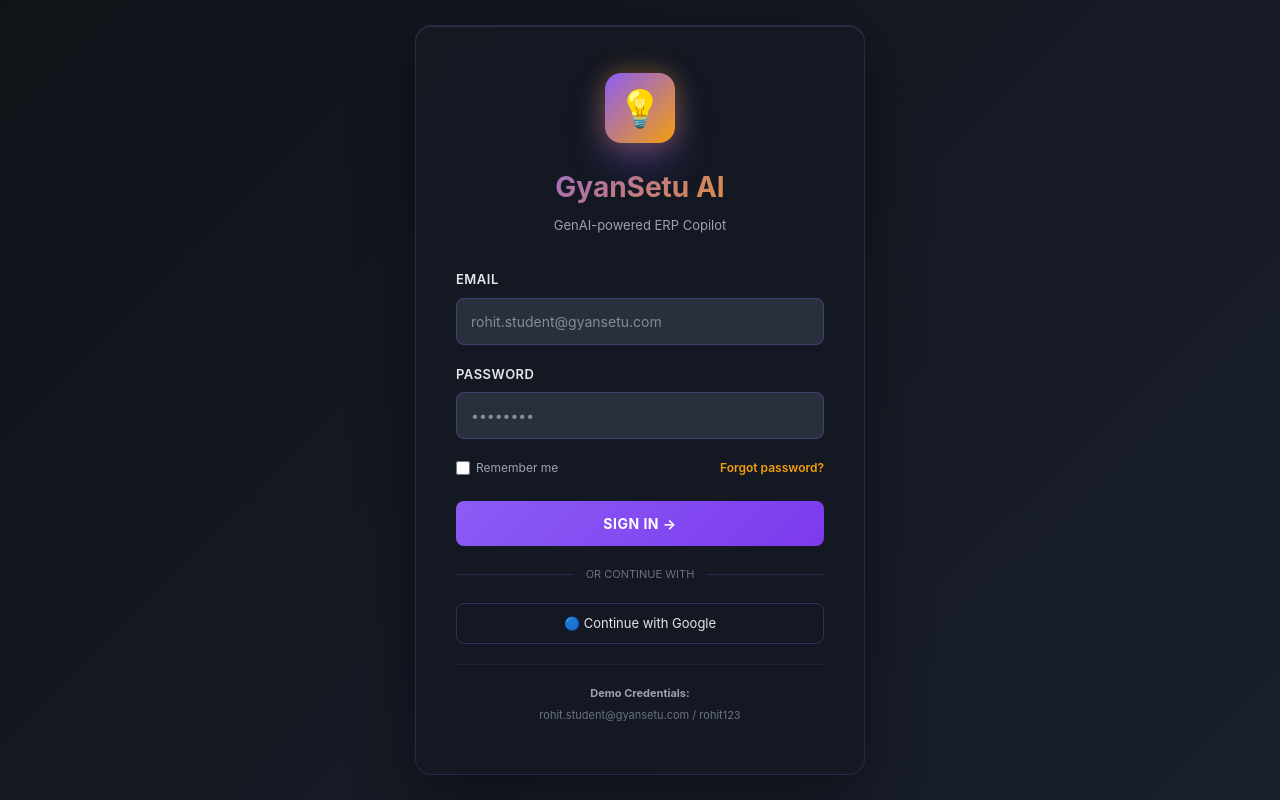
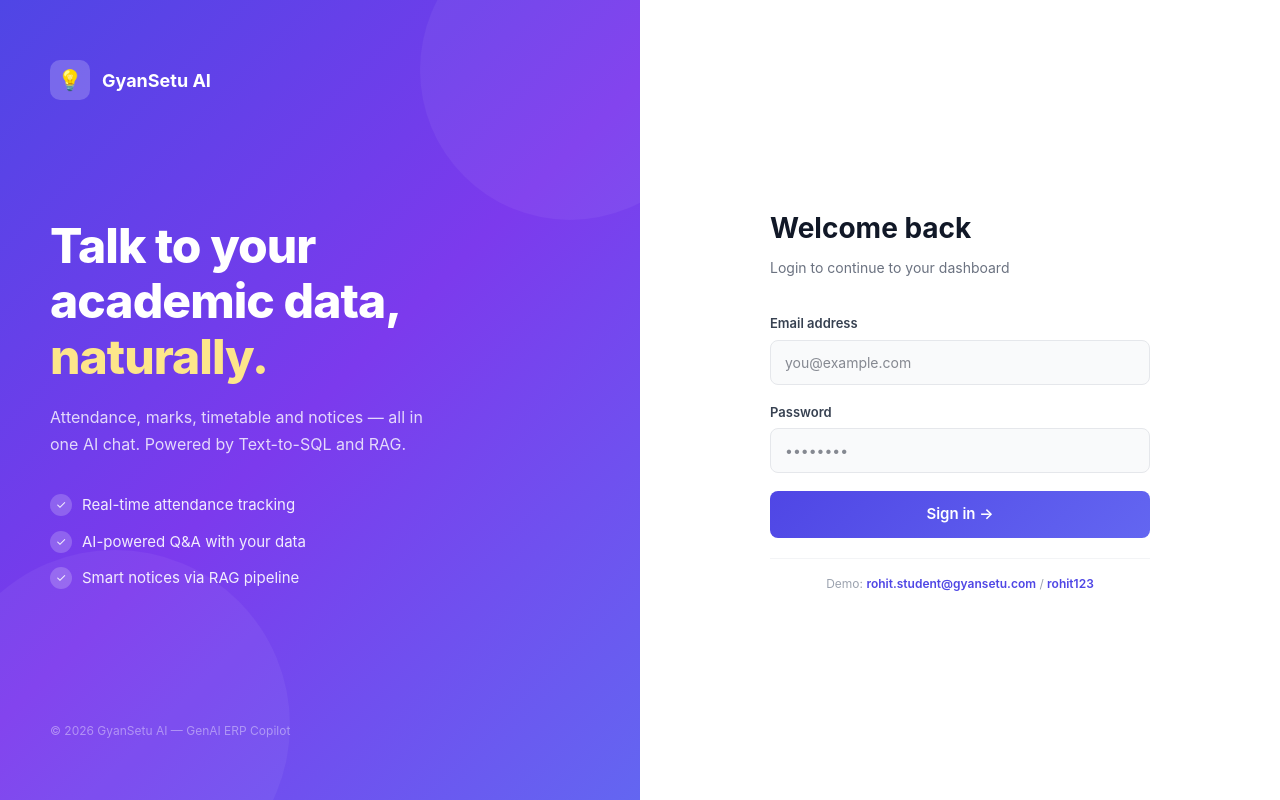
Before and after one commit to Rohitraj45592/gyansetu-ai, a Next.js app in the folder frontend/: page /login in a window 1280 px wide. Built offline with nearby package versions, Linux system fonts and the light colour scheme.

Commit message:
Landing + login split page at root

```diff
--- a/frontend/app/login/page.tsx
+++ b/frontend/app/login/page.tsx
@@ -3,7 +3,7 @@ import { useState } from 'react'
 import { useRouter } from 'next/navigation'
 import axios from 'axios'
 
-export default function LoginPage() {
+export default function Home() {
   const router = useRouter()
   const [email, setEmail] = useState('')
   const [password, setPassword] = useState('')
@@ -22,7 +22,7 @@ export default function LoginPage() {
       localStorage.setItem('student_id', '1')
       router.push('/dashboard')
     } catch {
-      setError('Invalid email or password. Please try again.')
+      setError('Invalid credentials. Please try again.')
     } finally {
       setLoading(false)
     }
@@ -31,100 +31,117 @@ export default function LoginPage() {
   return (
     <>
       <style>{`
-        @keyframes slideIn {
-          from { opacity: 0; transform: translateY(20px); }
+        * { margin: 0; padding: 0; box-sizing: border-box; }
+        body { font-family: -apple-system, BlinkMacSystemFont, 'Segoe UI', Roboto, sans-serif; }
+        @keyframes fadeIn {
+          from { opacity: 0; transform: translateY(16px); }
           to { opacity: 1; transform: translateY(0); }
         }
-        @keyframes floatAndGlow {
-          0%, 100% {
-            transform: translateY(0px);
-            box-shadow: 0 15px 35px rgba(139,92,246,0.3), 0 0 20px rgba(245,158,11,0.3);
+        .fade-in { animation: fadeIn 0.6s ease-out; }
+        .input-field { transition: all 0.3s ease; }
+        .input-field:hover { border-color: rgba(255,255,255,0.4) !important; }
+        .input-field:focus { outline: none; border-color: white !important; box-shadow: 0 0 0 3px rgba(255,255,255,0.15); }
+        .sign-btn:hover { transform: translateY(-1px); box-shadow: 0 8px 20px rgba(99,102,241,0.4); }
+        .sign-btn:active { transform: translateY(0); }
+        .check-item { display: flex; align-items: center; gap: 10px; margin-bottom: 14px; font-size: 15px; color: rgba(255,255,255,0.9); }
+        .check-icon { width: 22px; height: 22px; border-radius: 50%; background: rgba(255,255,255,0.2); display: flex; align-items: center; justify-content: center; flex-shrink: 0; font-size: 12px; }
+        @media (max-width: 768px) {
+          .left-panel { display: none !important; }
+          .right-panel { width: 100% !important; }
         }
-          50% {
-            transform: translateY(-12px);
-            box-shadow: 0 25px 45px rgba(139,92,246,0.5), 0 0 40px rgba(245,158,11,0.6);
-          }
-        }
-        .login-card { animation: slideIn 0.5s ease-out; }
-        .logo-float { animation: floatAndGlow 3s ease-in-out infinite; }
-        .login-btn:hover { transform: translateY(-2px); box-shadow: 0 10px 25px rgba(139,92,246,0.4); }
-        .login-btn:active { transform: translateY(0); }
-        .google-btn:hover { background: rgba(139,92,246,0.1); border-color: #8B5CF6; }
-        .input-field:hover { background: rgba(55,65,81,0.8); border-color: rgba(139,92,246,0.5); }
-        .input-field:focus { outline: none; background: rgba(55,65,81,0.9); border-color: #8B5CF6; box-shadow: 0 0 0 3px rgba(139,92,246,0.1); }
       `}</style>
 
+      <div style={{ display: 'flex', minHeight: '100vh', fontFamily: "-apple-system, BlinkMacSystemFont, 'Segoe UI', sans-serif" }}>
+
+        {/* Left Panel */}
+        <div className="left-panel" style={{
+          width: '50%',
+          background: 'linear-gradient(135deg, #4f46e5 0%, #7c3aed 50%, #6366f1 100%)',
+          padding: '60px 50px',
+          display: 'flex',
+          flexDirection: 'column',
+          justifyContent: 'space-between',
+          position: 'relative',
+          overflow: 'hidden'
+        }}>
+          {/* Decorative circles */}
+          <div style={{ position: 'absolute', top: '-80px', right: '-80px', width: '300px', height: '300px', borderRadius: '50%', background: 'rgba(255,255,255,0.05)' }} />
+          <div style={{ position: 'absolute', bottom: '-100px', left: '-60px', width: '350px', height: '350px', borderRadius: '50%', background: 'rgba(255,255,255,0.05)' }} />
+
+          {/* Brand */}
+          <div style={{ display: 'flex', alignItems: 'center', gap: '12px', position: 'relative', zIndex: 1 }}>
             <div style={{
-        fontFamily: "-apple-system, BlinkMacSystemFont, 'Segoe UI', Roboto, sans-serif",
-        background: 'linear-gradient(135deg, #0F1419 0%, #1a1f2e 100%)',
-        minHeight: '100vh',
+              width: '40px', height: '40px', borderRadius: '10px',
+              background: 'rgba(255,255,255,0.2)',
+              display: 'flex', alignItems: 'center', justifyContent: 'center', fontSize: '20px'
+            }}>💡</div>
+            <span style={{ color: 'white', fontWeight: 700, fontSize: '18px' }}>GyanSetu AI</span>
+          </div>
+
+          {/* Main text */}
+          <div style={{ position: 'relative', zIndex: 1 }}>
+            <h1 style={{
+              fontSize: '48px', fontWeight: 800, color: 'white',
+              lineHeight: 1.15, marginBottom: '20px', letterSpacing: '-0.02em'
+            }}>
+              Talk to your<br />academic data,<br />
+              <span style={{ color: '#fde68a' }}>naturally.</span>
+            </h1>
+            <p style={{ color: 'rgba(255,255,255,0.8)', fontSize: '16px', lineHeight: 1.7, marginBottom: '36px', maxWidth: '380px' }}>
+              Attendance, marks, timetable and notices — all in one AI chat. Powered by Text-to-SQL and RAG.
+            </p>
+            <div>
+              <div className="check-item"><div className="check-icon">✓</div> Real-time attendance tracking</div>
+              <div className="check-item"><div className="check-icon">✓</div> AI-powered Q&A with your data</div>
+              <div className="check-item"><div className="check-icon">✓</div> Smart notices via RAG pipeline</div>
+            </div>
+          </div>
+
+          <p style={{ color: 'rgba(255,255,255,0.4)', fontSize: '12px', position: 'relative', zIndex: 1 }}>
+            © 2026 GyanSetu AI — GenAI ERP Copilot
+          </p>
+        </div>
+
+        {/* Right Panel */}
+        <div className="right-panel fade-in" style={{
+          width: '50%',
+          background: '#ffffff',
           display: 'flex',
           alignItems: 'center',
           justifyContent: 'center',
-        padding: '20px'
+          padding: '40px'
         }}>
-        <div className="login-card" style={{
-          width: '100%',
-          maxWidth: '450px',
-          background: 'rgba(20,25,35,0.9)',
-          border: '1px solid rgba(139,92,246,0.2)',
-          borderRadius: '16px',
-          backdropFilter: 'blur(10px)',
-          boxShadow: '0 20px 60px rgba(0,0,0,0.4), inset 0 1px 0 rgba(255,255,255,0.1)',
-          padding: '50px 40px'
-        }}>
-
-          {/* Logo */}
-          <div style={{ textAlign: 'center', marginBottom: '35px' }}>
-            <div className="logo-float" style={{
-              width: '70px', height: '70px',
-              margin: '0 auto 20px',
-              background: 'linear-gradient(135deg, #8B5CF6 0%, #F59E0B 100%)',
-              borderRadius: '16px',
-              display: 'flex', alignItems: 'center', justifyContent: 'center',
-              fontSize: '36px'
-            }}>💡</div>
-            <h1 style={{
-              fontSize: '28px', fontWeight: 700, marginBottom: '8px',
-              background: 'linear-gradient(135deg, #8B5CF6 0%, #F59E0B 100%)',
-              WebkitBackgroundClip: 'text', WebkitTextFillColor: 'transparent',
-              backgroundClip: 'text'
-            }}>GyanSetu AI</h1>
-            <p style={{ fontSize: '13px', color: '#9CA3AF', margin: 0 }}>GenAI-powered ERP Copilot</p>
+          <div style={{ width: '100%', maxWidth: '380px' }}>
+            <div style={{ marginBottom: '36px' }}>
+              <h2 style={{ fontSize: '28px', fontWeight: 700, color: '#111827', marginBottom: '8px' }}>Welcome back</h2>
+              <p style={{ fontSize: '14px', color: '#6b7280' }}>Login to continue to your dashboard</p>
             </div>
 
-          {/* Form */}
             <form onSubmit={handleLogin}>
-            <div style={{ marginBottom: '20px' }}>
-              <label style={{
-                display: 'block', fontSize: '13px', fontWeight: 600,
-                marginBottom: '8px', color: '#E5E7EB',
-                textTransform: 'uppercase', letterSpacing: '0.5px'
-              }}>Email</label>
+              <div style={{ marginBottom: '18px' }}>
+                <label style={{ display: 'block', fontSize: '13px', fontWeight: 600, color: '#374151', marginBottom: '6px' }}>
+                  Email address
+                </label>
                 <input
                   type="email"
                   className="input-field"
                   value={email}
                   onChange={(e) => setEmail(e.target.value)}
-                placeholder="rohit.student@gyansetu.com"
+                  placeholder="you@example.com"
                   required
                   style={{
-                  width: '100%', padding: '12px 14px',
-                  background: 'rgba(55,65,81,0.6)',
-                  border: '1px solid rgba(139,92,246,0.3)',
-                  borderRadius: '8px', color: '#E5E7EB',
-                  fontSize: '14px', transition: 'all 0.3s ease',
-                  boxSizing: 'border-box'
+                    width: '100%', padding: '11px 14px',
+                    border: '1.5px solid #e5e7eb', borderRadius: '8px',
+                    fontSize: '14px', color: '#111827',
+                    background: '#f9fafb', boxSizing: 'border-box'
                   }}
                 />
               </div>
 
-            <div style={{ marginBottom: '20px' }}>
-              <label style={{
-                display: 'block', fontSize: '13px', fontWeight: 600,
-                marginBottom: '8px', color: '#E5E7EB',
-                textTransform: 'uppercase', letterSpacing: '0.5px'
-              }}>Password</label>
+              <div style={{ marginBottom: '18px' }}>
+                <label style={{ display: 'block', fontSize: '13px', fontWeight: 600, color: '#374151', marginBottom: '6px' }}>
+                  Password
+                </label>
                 <input
                   type="password"
                   className="input-field"
@@ -133,75 +150,41 @@ export default function LoginPage() {
                   placeholder="••••••••"
                   required
                   style={{
-                  width: '100%', padding: '12px 14px',
-                  background: 'rgba(55,65,81,0.6)',
-                  border: '1px solid rgba(139,92,246,0.3)',
-                  borderRadius: '8px', color: '#E5E7EB',
-                  fontSize: '14px', transition: 'all 0.3s ease',
-                  boxSizing: 'border-box'
+                    width: '100%', padding: '11px 14px',
+                    border: '1.5px solid #e5e7eb', borderRadius: '8px',
+                    fontSize: '14px', color: '#111827',
+                    background: '#f9fafb', boxSizing: 'border-box'
                   }}
                 />
               </div>
 
-            <div style={{
-              display: 'flex', justifyContent: 'space-between',
-              alignItems: 'center', margin: '12px 0 24px', fontSize: '12px'
-            }}>
-              <label style={{ display: 'flex', alignItems: 'center', gap: '6px', color: '#9CA3AF', cursor: 'pointer' }}>
-                <input type="checkbox" style={{ width: '14px', height: '14px', accentColor: '#8B5CF6' }} />
-                Remember me
-              </label>
-              <a href="#" style={{ color: '#F59E0B', textDecoration: 'none', fontWeight: 600 }}>Forgot password?</a>
-            </div>
-
               {error && (
                 <p style={{
-                color: '#f87171', fontSize: '13px', marginBottom: '16px',
-                background: 'rgba(239,68,68,0.1)', border: '1px solid rgba(239,68,68,0.2)',
+                  color: '#dc2626', fontSize: '13px', marginBottom: '14px',
+                  background: '#fef2f2', border: '1px solid #fecaca',
                   borderRadius: '8px', padding: '10px 14px'
                 }}>{error}</p>
               )}
 
-            <button type="submit" className="login-btn" disabled={loading} style={{
-              width: '100%', padding: '12px 16px',
-              background: 'linear-gradient(135deg, #8B5CF6 0%, #7C3AED 100%)',
+              <button type="submit" className="sign-btn" disabled={loading} style={{
+                width: '100%', padding: '12px',
+                background: 'linear-gradient(135deg, #4f46e5, #6366f1)',
                 color: 'white', border: 'none', borderRadius: '8px',
-              fontSize: '14px', fontWeight: 700, cursor: loading ? 'not-allowed' : 'pointer',
-              transition: 'all 0.3s ease', textTransform: 'uppercase',
-              letterSpacing: '0.5px', marginBottom: '16px',
+                fontSize: '15px', fontWeight: 600, cursor: loading ? 'not-allowed' : 'pointer',
+                transition: 'all 0.2s ease', marginBottom: '20px',
                 display: 'flex', alignItems: 'center', justifyContent: 'center', gap: '8px',
                 opacity: loading ? 0.7 : 1
               }}>
-              {loading ? 'Signing in...' : 'Sign In →'}
+                {loading ? 'Signing in...' : 'Sign in →'}
               </button>
 
-            <div style={{ display: 'flex', alignItems: 'center', gap: '12px', margin: '20px 0' }}>
-              <div style={{ flex: 1, height: '0.5px', background: 'rgba(139,92,246,0.2)' }}></div>
-              <span style={{ fontSize: '11px', color: '#6B7280', textTransform: 'uppercase' }}>Or continue with</span>
-              <div style={{ flex: 1, height: '0.5px', background: 'rgba(139,92,246,0.2)' }}></div>
-            </div>
-
-            <button type="button" className="google-btn" style={{
-              width: '100%', padding: '10px 12px',
-              background: 'transparent',
-              border: '1px solid rgba(139,92,246,0.3)',
-              borderRadius: '8px', color: '#E5E7EB',
-              fontSize: '13px', cursor: 'pointer',
-              transition: 'all 0.3s ease',
-              display: 'flex', alignItems: 'center', justifyContent: 'center', gap: '8px'
-            }}>
-              🔵 Continue with Google
-            </button>
-
-            <div style={{
-              textAlign: 'center', marginTop: '20px', paddingTop: '20px',
-              borderTop: '1px solid rgba(139,92,246,0.1)',
-              fontSize: '11px', color: '#6B7280', lineHeight: 1.6
-            }}>
-              <strong style={{ color: '#9CA3AF', display: 'block', marginBottom: '4px' }}>Demo Credentials:</strong>
-              rohit.student@gyansetu.com / rohit123
+              <div style={{ textAlign: 'center', paddingTop: '16px', borderTop: '1px solid #f3f4f6' }}>
+                <p style={{ fontSize: '12px', color: '#9ca3af' }}>
+                  Demo: <span style={{ color: '#4f46e5', fontWeight: 600 }}>rohit.student@gyansetu.com</span> / <span style={{ color: '#4f46e5', fontWeight: 600 }}>rohit123</span>
+                </p>
               </div>
             </form>
+          </div>
         </div>
       </div>
     </>
```
Lines whose indentation alone changed are shown as unchanged.
